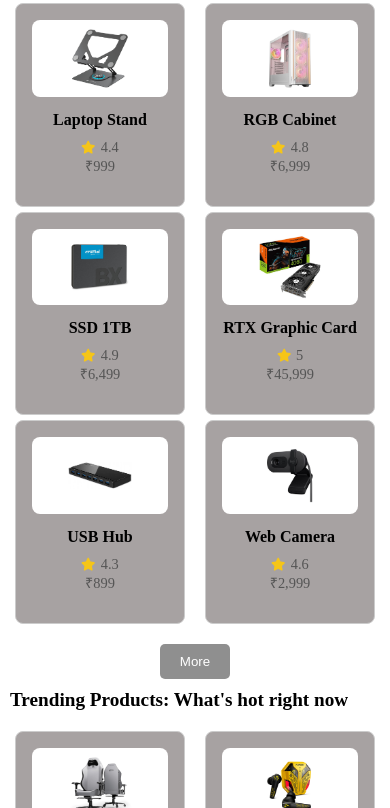
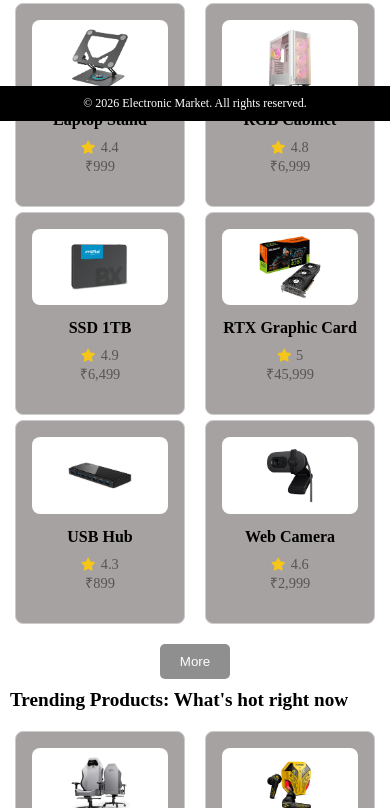
Before and after one commit to Ratul008-dev/Electronic-Market, a React (Vite) app: page / in a window 390 px wide. Shown: the part 976-1784 px from the top of the page. Built offline with nearby package versions, Linux system fonts and the light colour scheme.

Commit message:
Fix The Footer

```diff
--- a/src/components/Register.css
+++ b/src/components/Register.css
@@ -92,4 +92,9 @@
         margin-top: 50px;
         height: 90vh;
     }
+    .footer {
+        position: absolute;
+        bottom: -30%;
+        width: 100%;
+    }
 }
--- a/src/components/Register.jsx
+++ b/src/components/Register.jsx
@@ -86,7 +86,10 @@ const Register = () => {
                 <p className="paragraph">Already have an account <Link to="/Login">Login</Link></p>
 
             </div>
-            <Footer />
+            <div className="footer">
+                <Footer />
+            </div>
+
         </>
     )
 }
```
